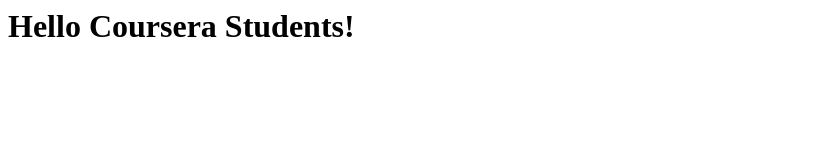
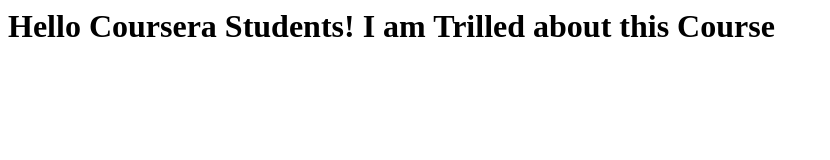
Before and after one commit to Malphabetagama/Coursera-test, a plain HTML site: page index.html in a window 1280 px wide. Shown: the whole page, without its empty margins (0-830 px from the left). Drawn offline with Linux system fonts and the light colour scheme.

Commit message:
New version of web file.

```diff
--- a/index.html
+++ b/index.html
@@ -5,6 +5,6 @@
   <title>Hello Coursera</title>
 </head>
 <body>
-  <h1>Hello Coursera Students!</h1>
+  <h1>Hello Coursera Students! I am Trilled about this Course</h1>
 </body>
 </html>
```
